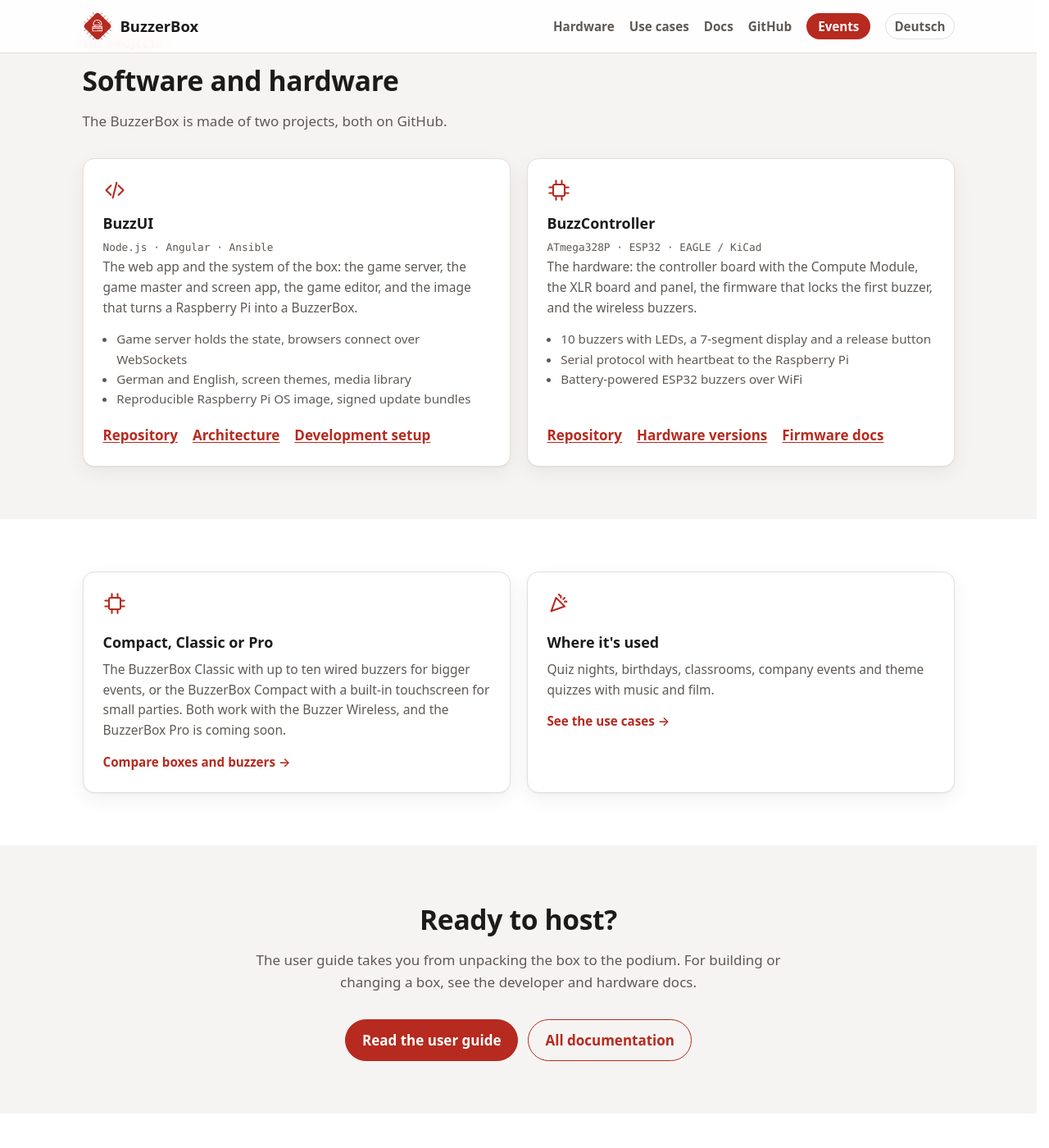
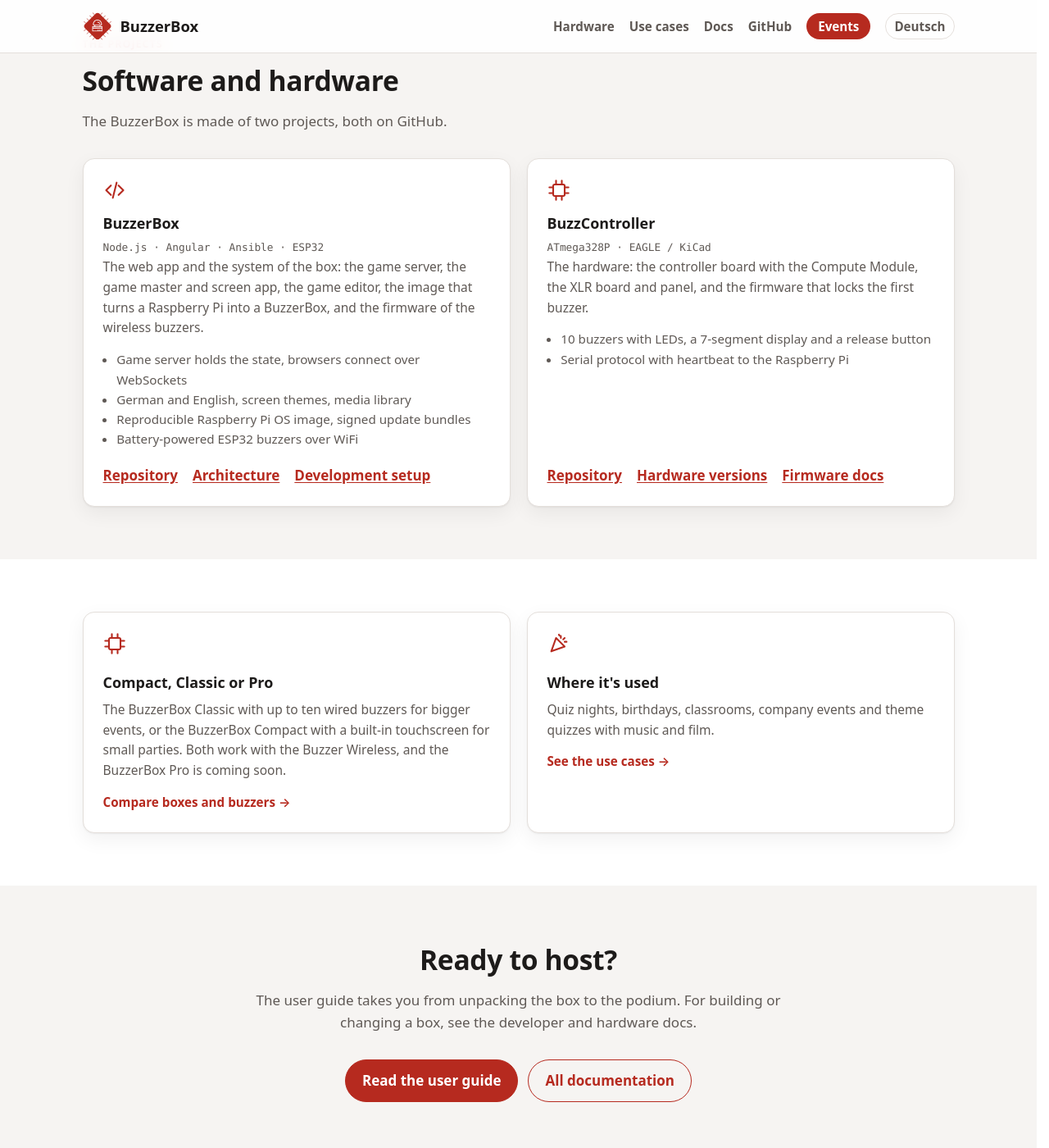
Before and after one commit to BuzzerBox/buzzerbox.github.io, a Jekyll site: the page built from index.html, in a window 1280 px wide and 1400 px high, scrolled down 3303 px. Shown: the whole window at 82% size. Built offline with Jekyll 4.4.1, drawn with Linux system fonts in a browser that asks for light colours.

Commit message:
Take the docs from the renamed BuzzerBox repo
BuzzUI is now BuzzerBox/BuzzerBox and holds the wireless buzzer firmware
(firmware/wireless-buzzer/), so the wireless buzzer page comes from there, at
the same URL. The project cards on the landing pages list the wireless buzzers
under BuzzerBox. BUZZUI_REF/BUZZUI_DIR are now BUZZERBOX_REF/BUZZERBOX_DIR; a
local ../BuzzUI checkout still works.

Co-Authored-By: Claude Opus 5.5 <noreply@anthropic.com>

```diff
--- a/_config.yml
+++ b/_config.yml
@@ -12,7 +12,7 @@ lang: en
 contact_email: buzzerbox@goeffel.rip
 
 repos:
-  ui: https://github.com/BuzzerBox/BuzzUI
+  ui: https://github.com/BuzzerBox/BuzzerBox
   controller: https://github.com/BuzzerBox/BuzzController
   site: https://github.com/BuzzerBox/buzzerbox.github.io
 
--- a/_includes/footer.html
+++ b/_includes/footer.html
@@ -4,7 +4,7 @@
       {%- assign lang = page.lang | default: site.lang | default: "en" -%}<strong>BuzzerBox</strong>, {{ site.data.i18n[lang].footer_tagline }}
     </div>
     <nav aria-label="Footer">
-      <a href="{{ site.repos.ui }}">BuzzUI</a>
+      <a href="{{ site.repos.ui }}">BuzzerBox</a>
       <a href="{{ site.repos.controller }}">BuzzController</a>
       <a href="{{ '/docs/' | relative_url }}">Docs</a>
     </nav>
--- a/docs/index.html
+++ b/docs/index.html
@@ -9,14 +9,14 @@ description: The BuzzerBox documentation for hosts, developers and hardware buil
     <p class="eyebrow">Documentation</p>
     <h1>Docs</h1>
     <p>Pick the guide for what you want to do. The docs come straight from the
-      <a href="{{ site.repos.ui }}">BuzzUI</a> and <a href="{{ site.repos.controller }}">BuzzController</a> repositories.</p>
+      <a href="{{ site.repos.ui }}">BuzzerBox</a> and <a href="{{ site.repos.controller }}">BuzzController</a> repositories.</p>
   </div>
 </section>
 <section class="section" style="padding-top:24px">
   <div class="container">
     <div class="grid">
       {% assign icons = "book,code,chip" | split: "," %}
-      {% assign blurbs = "For hosts: set up the box, run a game, create games and fix problems. No technical knowledge needed.|For developers: run BuzzUI on your computer, its architecture, configuration, file formats, releases and the box image.|For builders: the controller board and its firmware, the wireless buzzers and their protocols." | split: "|" %}
+      {% assign blurbs = "For hosts: set up the box, run a game, create games and fix problems. No technical knowledge needed.|For developers: run BuzzerBox on your computer, its architecture, configuration, file formats, releases and the box image.|For builders: the controller board and its firmware, the wireless buzzers and their protocols." | split: "|" %}
       {% assign sections = site.data.docs_nav | where_exp: "s", "s.lang == nil or s.lang == site.lang" %}
       {% for s in sections %}
       {% assign icon = icons[forloop.index0] %}
--- a/index.html
+++ b/index.html
@@ -111,14 +111,15 @@ ref: home
     <div class="grid grid-2">
       <div class="card project">
         {% include icon.html name="code" %}
-        <h3>BuzzUI</h3>
-        <span class="tag">Node.js · Angular · Ansible</span>
-        <p>The web app and the system of the box: the game server, the game master and screen app, the game editor, and
-          the image that turns a Raspberry Pi into a BuzzerBox.</p>
+        <h3>BuzzerBox</h3>
+        <span class="tag">Node.js · Angular · Ansible · ESP32</span>
+        <p>The web app and the system of the box: the game server, the game master and screen app, the game editor, the
+          image that turns a Raspberry Pi into a BuzzerBox, and the firmware of the wireless buzzers.</p>
         <ul>
           <li>Game server holds the state, browsers connect over WebSockets</li>
           <li>German and English, screen themes, media library</li>
           <li>Reproducible Raspberry Pi OS image, signed update bundles</li>
+          <li>Battery-powered ESP32 buzzers over WiFi</li>
         </ul>
         <div class="links">
           <a href="{{ site.repos.ui }}">Repository</a>
@@ -129,13 +130,12 @@ ref: home
       <div class="card project">
         {% include icon.html name="chip" %}
         <h3>BuzzController</h3>
-        <span class="tag">ATmega328P · ESP32 · EAGLE / KiCad</span>
-        <p>The hardware: the controller board with the Compute Module, the XLR board and panel, the firmware that locks
-          the first buzzer, and the wireless buzzers.</p>
+        <span class="tag">ATmega328P · EAGLE / KiCad</span>
+        <p>The hardware: the controller board with the Compute Module, the XLR board and panel, and the firmware that
+          locks the first buzzer.</p>
         <ul>
           <li>10 buzzers with LEDs, a 7-segment display and a release button</li>
           <li>Serial protocol with heartbeat to the Raspberry Pi</li>
-          <li>Battery-powered ESP32 buzzers over WiFi</li>
         </ul>
         <div class="links">
           <a href="{{ site.repos.controller }}">Repository</a>
```
Also changed, not shown: de/docs/index.html (+5 -5 lines), de/index.html (+9 -9 lines), scripts/sync-docs.rb (+39 -36 lines), .github/workflows/pages.yml, README.md, 2 other files.
